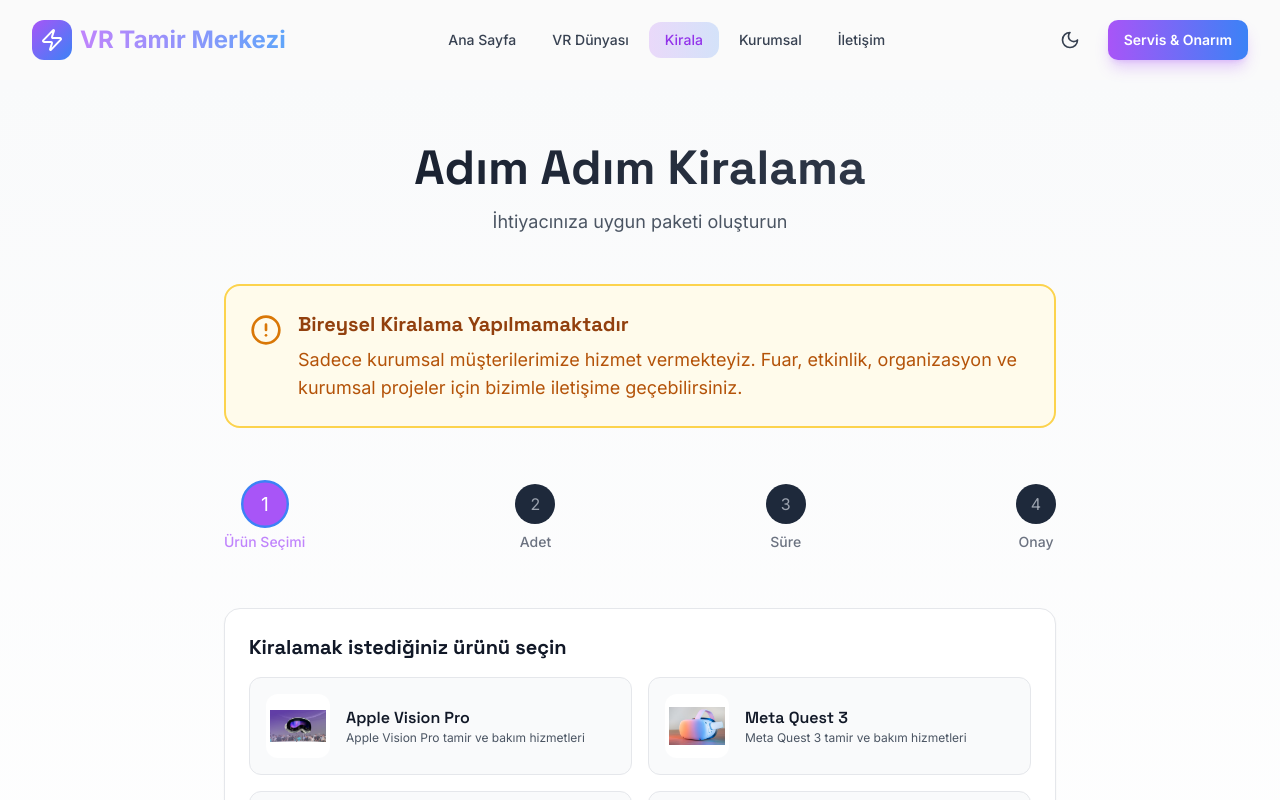
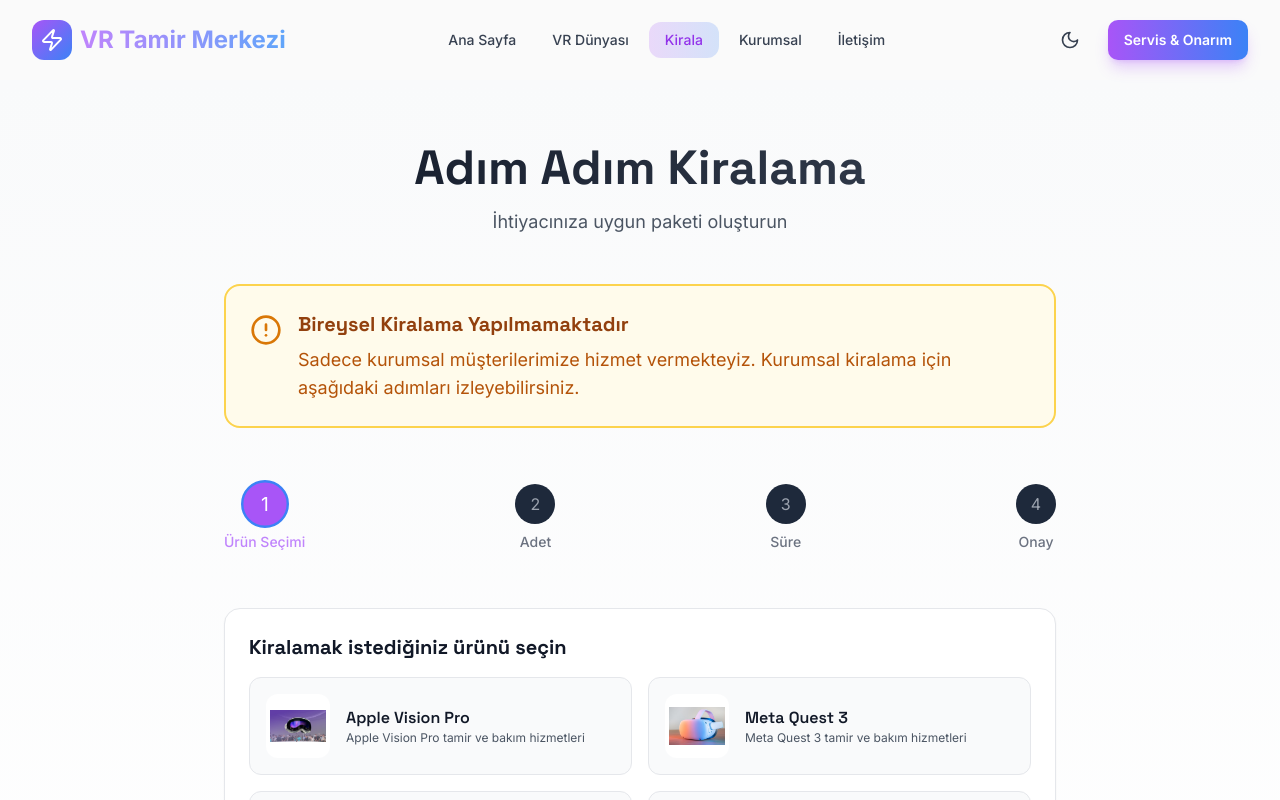
Before and after one commit to ECR-Bilgisayar/vr-tamir-merkezi, a React (Vite) app: page /kirala in a window 1280 px wide. Shown: the top 800 px of the page. Built offline with nearby package versions, Linux system fonts and the light colour scheme.

Commit message:
kirala page

```diff
--- a/src/pages/KiralaPage.jsx
+++ b/src/pages/KiralaPage.jsx
@@ -107,7 +107,7 @@ const KiralaPage = () => {
                   Bireysel Kiralama Yapılmamaktadır
                 </h3>
                 <p className="text-amber-700 dark:text-amber-400 text-lg">
-                  Sadece kurumsal müşterilerimize hizmet vermekteyiz. Fuar, etkinlik, organizasyon ve kurumsal projeler için bizimle iletişime geçebilirsiniz.
+                  Sadece kurumsal müşterilerimize hizmet vermekteyiz. Kurumsal kiralama için aşağıdaki adımları izleyebilirsiniz.
                 </p>
               </div>
             </div>
```
